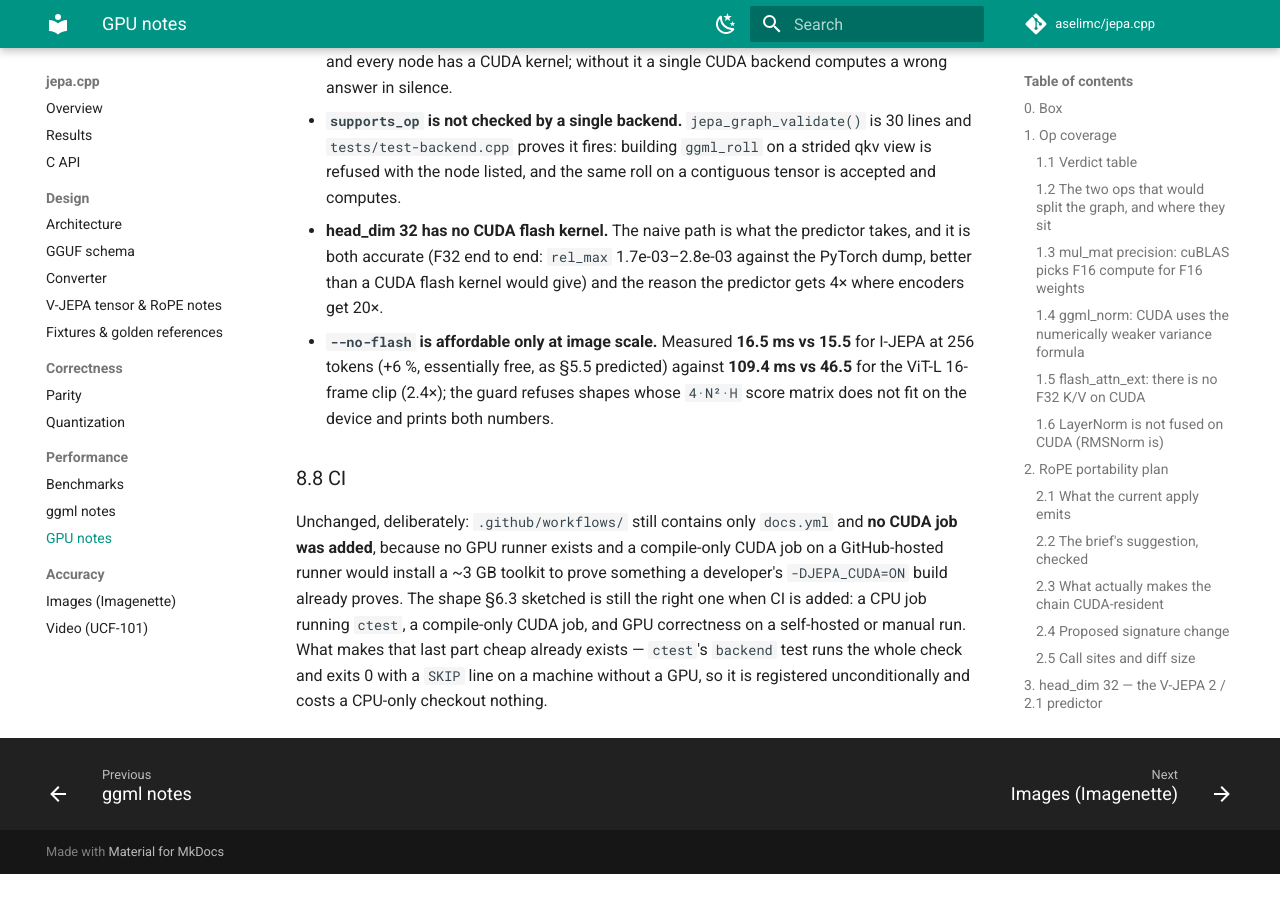
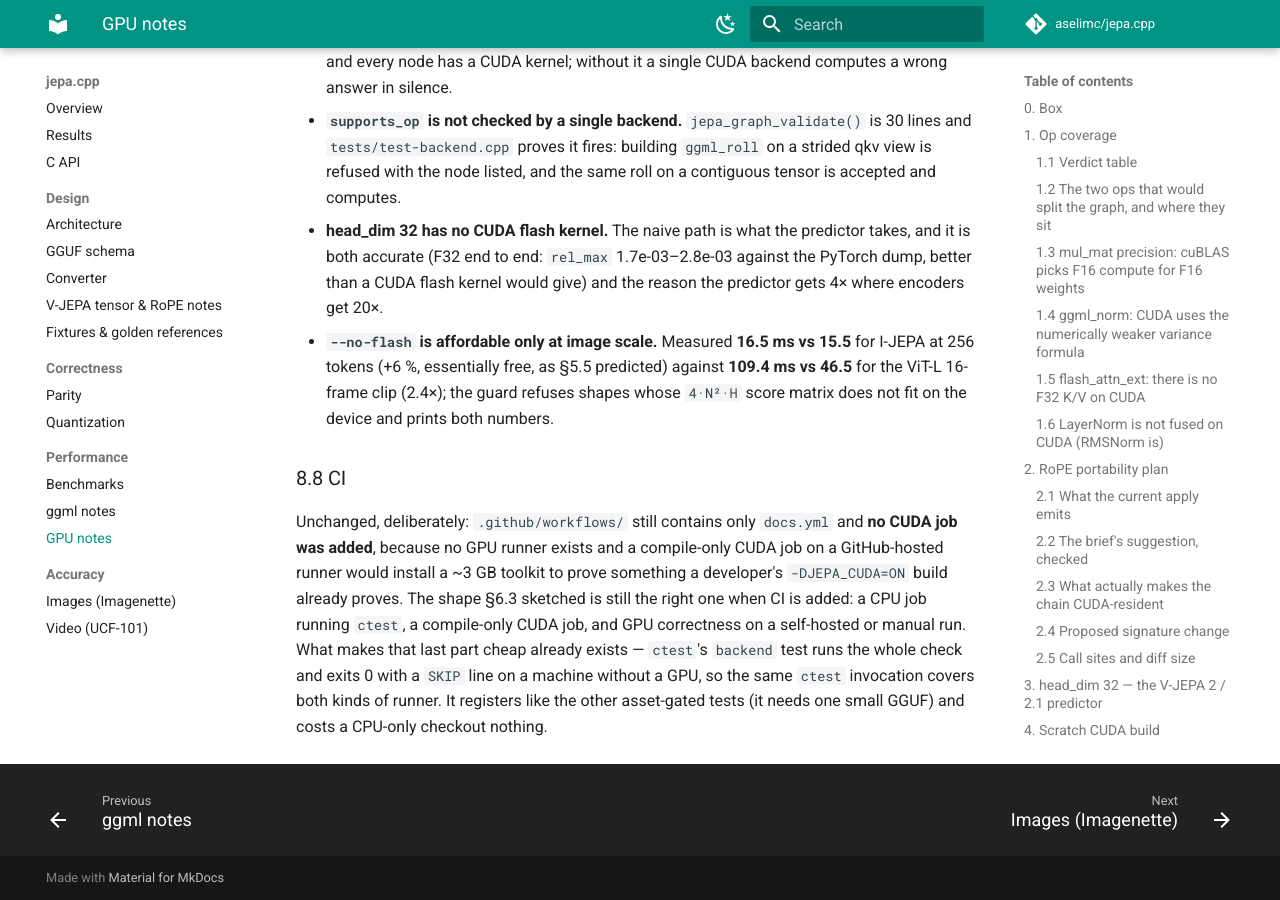
Before and after one commit to aselimc/jepa.cpp, an MkDocs documentation site: the page built from docs/gpu-notes.md, in a window 1280 px wide and 900 px high, scrolled down 38444 px. Built offline with MkDocs 1.6.1 and Material for MkDocs 9.7.7, drawn with Linux system fonts in a browser that asks for light colours; comment, search, counter and statistics services are not loaded; before the commit the page ends 39318 px from its top, so only the background shows below that.

Commit message:
say accurately how the `backend` ctest registers
Both the CMakeLists comment and docs/gpu-notes.md §8.8 claimed the `backend` test is "registered
unconditionally". The *binary* is built unconditionally; the *test* is asset-gated like the other
parity tests, because it needs one small GGUF to build a context from — a fresh checkout with no
models/ registers `ops` and `attn` only. What is unconditional is the part that matters for CI: with
the GGUF present the same `ctest` invocation works on a runner with and without a GPU, because the
test exits 0 with a SKIP line when there is no GPU device.

```diff
--- a/CMakeLists.txt
+++ b/CMakeLists.txt
@@ -146,8 +146,9 @@
     add_test(NAME ops COMMAND test-ops ${CMAKE_CURRENT_SOURCE_DIR}/tests/vectors/rope3d)
   endif()
   # GPU backend checks: the supports_op graph walk (which must REFUSE a strided ggml_roll) and a
-  # GPU-vs-CPU encoder comparison. Skips with exit 0 when the build has no GPU backend, so it is
-  # registered unconditionally and is a no-op in the default CPU build.
+  # GPU-vs-CPU encoder comparison. The binary always builds; the test registers like the other
+  # asset-gated ones (it needs a GGUF) and exits 0 with a SKIP line when the build has no GPU
+  # backend or no GPU is present, so it costs a CPU-only checkout nothing.
   if(EXISTS ${CMAKE_CURRENT_SOURCE_DIR}/tests/test-backend.cpp)
     add_executable(test-backend tests/test-backend.cpp)
     target_link_libraries(test-backend PRIVATE jepa)
--- a/docs/gpu-notes.md
+++ b/docs/gpu-notes.md
@@ -1188,5 +1188,5 @@
 shape §6.3 sketched is still the right one when CI is added: a CPU job running `ctest`, a
 compile-only CUDA job, and GPU correctness on a self-hosted or manual run. What makes that last part
 cheap already exists — `ctest`'s `backend` test runs the whole check and exits 0 with a `SKIP` line
-on a machine without a GPU, so it is registered unconditionally and costs a CPU-only checkout
-nothing.
+on a machine without a GPU, so the same `ctest` invocation covers both kinds of runner. It registers
+like the other asset-gated tests (it needs one small GGUF) and costs a CPU-only checkout nothing.
```
